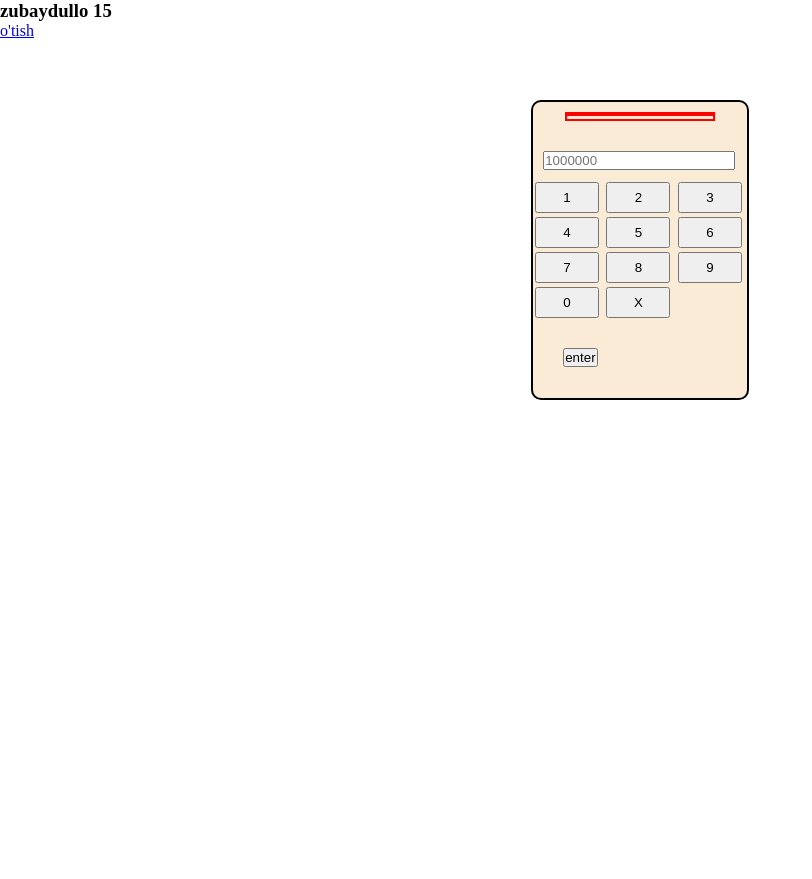
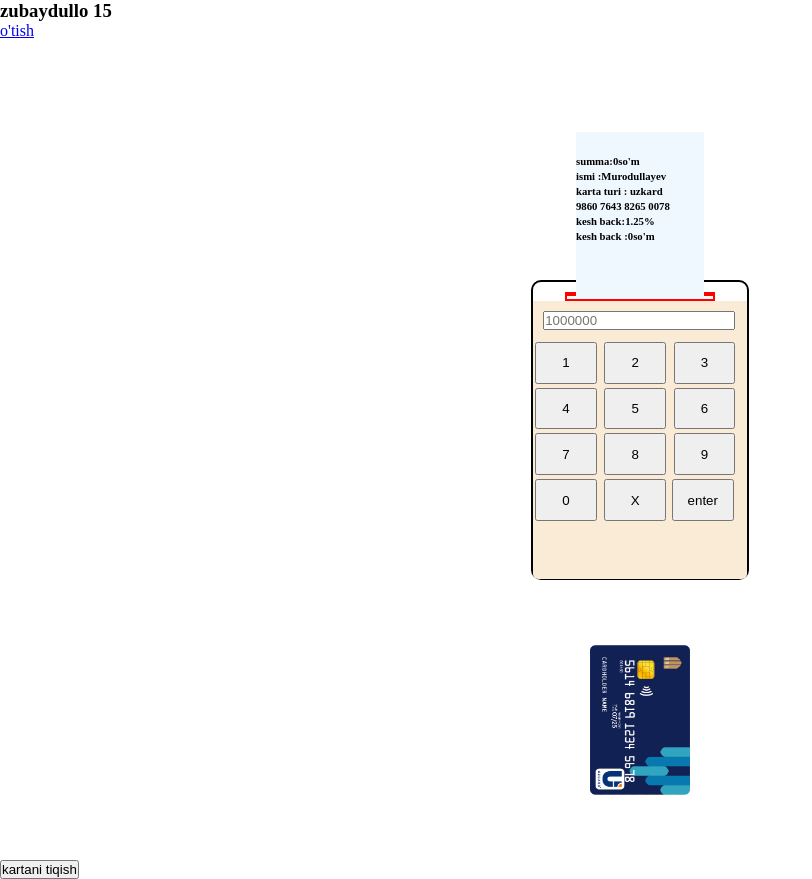
Before and after one commit to XaydarovMarufjon/get-MACADDRESS-node-and-express-js-, a plain HTML site: page about.html in a window 1280 px wide. Both pictures are taken after a click on the button "enter". Shown: the whole page, without its empty margins (0-812 px from the left). Before the commit the page ends 800 px from the top, so only its background shows below. Drawn offline with Linux system fonts and the light colour scheme.

Commit message:
qo'shdim

```diff
--- a/about.html
+++ b/about.html
@@ -10,19 +10,20 @@
 <body>
     <h3>zubaydullo 15</h3>
     <a href="./index.html"> o'tish</a>
-
+<div class="check">
+<h6 id="fif1"></h6>
+<h6>ismi :Murodullayev</h6>
+<h6> karta turi : uzkard</h6>
+<h6> 9860 7643 8265 0078</h6>
+<h6>kesh back:1.25% </h6>
+<h6 id="fif2"></h6>
+ </div>
 <div id="ter">
 
     <div class="friton1"></div>
     <div class="friton2"></div>
-<!-- <div class="check">
-<h5>summa</h5>
-<h5>ismi :Murodullayev</h5>
-<h5> karta turi : uzkard</h5>
-<h5>karta raqami : 9860 7643 8265 0078</h5>
-<h6>kesh back: </h6> -->
-<!-- </div> -->
-    <div class="fri">
+
+    <div class="fri1">
 <input type="text" id="bert" placeholder="1000000">
 <button class="delta" onclick="bool(1)">1</button>
 <button class="delta" onclick="bool(2)">2</button>
@@ -35,10 +36,15 @@
 <button class="delta" onclick="bool(9)">9</button>
 <button class="delta" onclick="bool(0)">0</button>
 <button class="delta" onclick="bool1()">X</button>
-</div>
-<button class="oplata">enter</button>
+<button class="oplata" onclick="chek()">enter</button>
 </div>
 
+</div>
+<div  class="karta">
+<img src="./MIR_NBU-1.png" alt="bu yerda rasm bor">
+
+</div>
+<button  onclick="bit()">kartani tiqish</button>
 <script src="./gag.js"></script>
 </body>
 </html>
--- a/gag.js
+++ b/gag.js
@@ -9,5 +9,22 @@ bert.value = date.join("")
 }
 
 function bool1() {
- date.pop()
+   date.pop([date.length-1])
+   bert.value = date.join("")
+
 }
+let check = document.querySelector(".check")
+let som = false
+function chek() {
+    let val =+bert.value
+   check.classList.add("qwert")
+   fif1.innerHTML = `summa:${val}so'm`
+   fif2.innerHTML =`kesh back :${(val/100)*1.25}so'm`
+   console.log(check);
+}
+let card = document.querySelector(".karta");
+
+function bit(){
+    card.classList.toggle("post")
+
+}
--- a/style.css
+++ b/style.css
@@ -6,25 +6,53 @@
 
 #ter{
     margin: 60px auto;
-    z-index: 3;
 width: 17%;
 height:300px ;
 border: 2px solid black;
 border-radius: 10px;
-background-color: antiquewhite;
+}
+
+.karta{
+    width: 150px;
+    height:100px ;
+    margin: 90px auto;
+}
+.post{
+
+
+    transform: translateY(-130px);
+   transition: 3s;
+}
+.karta img{
+transform: rotate(90deg);
+width: 100%;
+height:100%;
 position: relative;
+z-index: -1;
 }
-/* .check{
-    width:68% ;
-    height: 120px;
-    z-index: 2;
+.check{
+    width:10% ;
+    height: 180px;
+    padding-top: 20px;
 background-color: aliceblue;
 border-radius: 1px;
-} */
+position: relative;
+top: 280px;
+z-index: 2;
+}
+.qwert{
+ position: relative;
+ top: 80px;
+ transition: top 4s;
+}
+.check h6{
+    margin: 3px 0;
+}
 .friton1{
     width: 70%;
     border: 2px solid red;
     margin-top:10px ;
+    position: relative;
     z-index: 1;
 }
 .friton2{
@@ -32,15 +60,18 @@ border-radius: 1px;
     height: 5px;
     border: 2px solid red;
     border-top: none;
-    margin-bottom: 20px;
     position: relative;
     z-index: 3;
 }
-.fri{
+.fri1{
     width: 100%;
-    height: 70%;
+    height: 94%;
+    border-radius: 0 0 5px 5px ;
+   position: relative;
+   z-index: 3;
+   background-color: antiquewhite;
 }
-.fri input{
+.fri1 input{
     width: 90%;
    margin:10px;
 }
@@ -49,11 +80,7 @@ border-radius: 1px;
 
 }
 
-.fri button {
-width: 30%;
+.fri1 button {
+width: 29%;
 height: 15%;
 }
-.oplata{
-
-    margin: 0 30px;
-}
```
Also changed, not shown: MIR_NBU-1.png (added).
